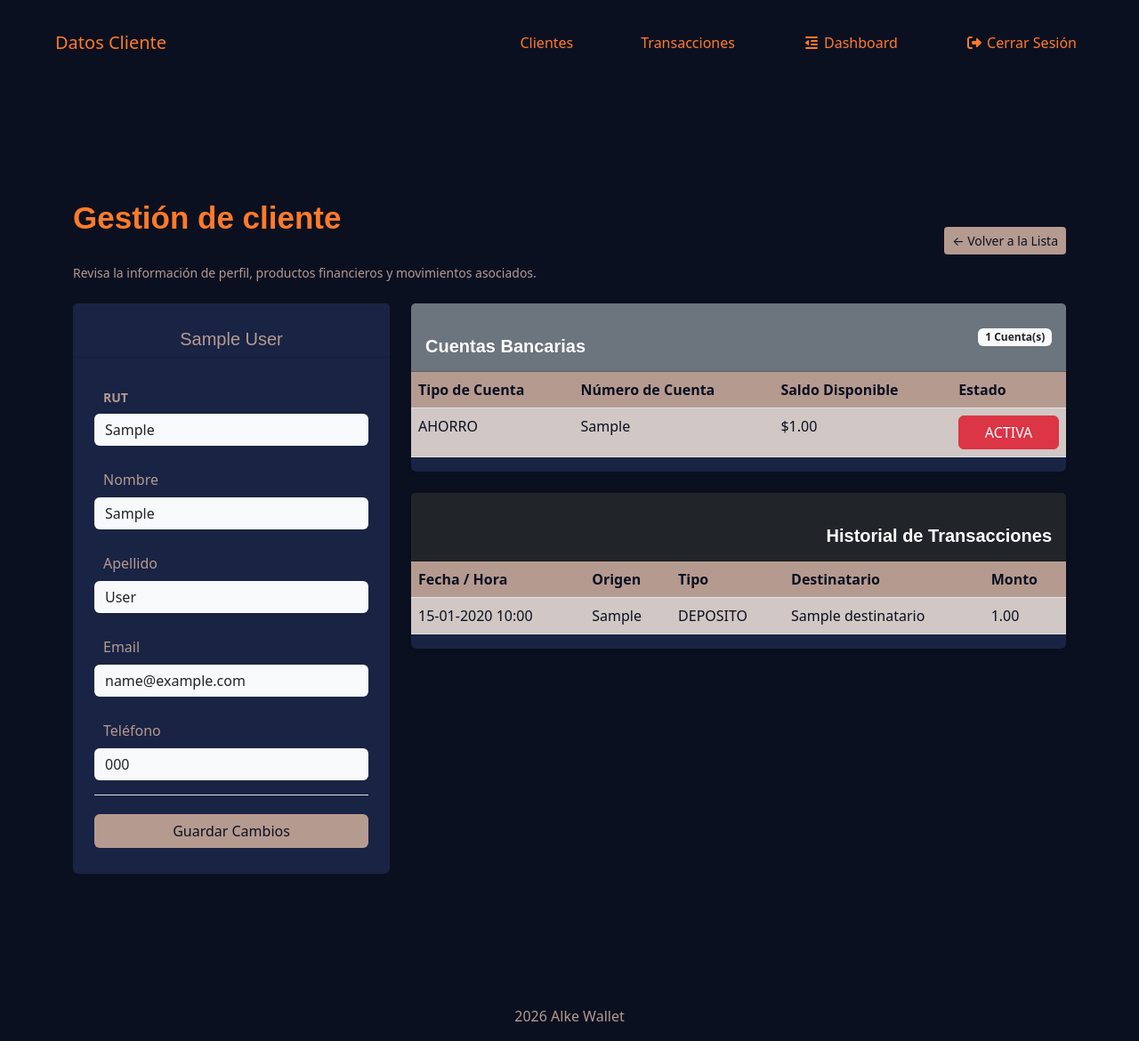
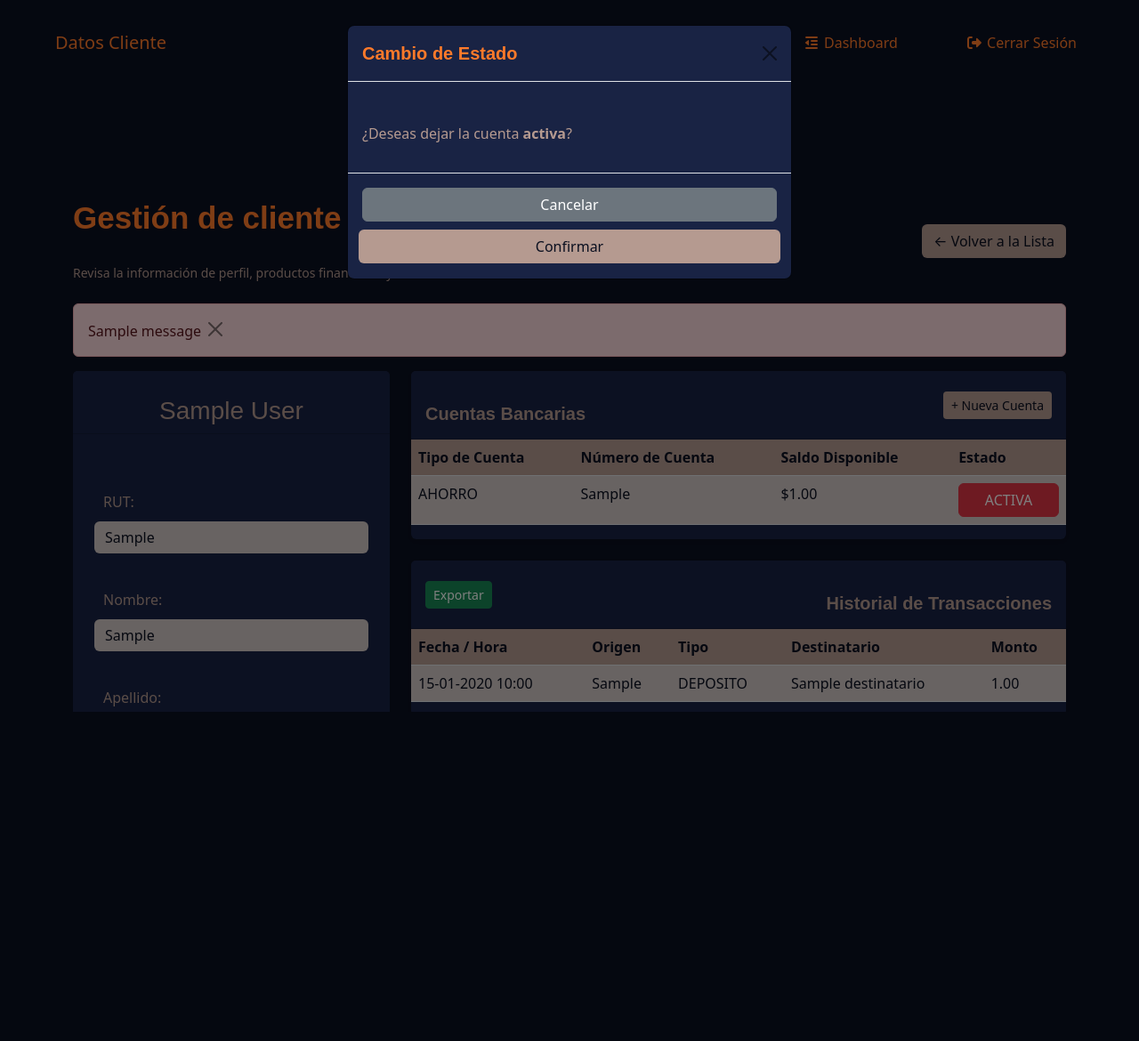
Before and after one commit to KatheSol/Alke-Wallet-2, a Django app: page /datos-cliente/1 in a window 1280 px wide, after a click on "ACTIVA". Shown: the whole page at 89% size. After the commit the page ends 800 px from the top, so only its background shows below. Run offline with Django 5.2, Linux system fonts and the light colour scheme; tables that the repository leaves empty hold one stand-in row (values such as "Sample post"); one stand-in notice (Sample message) is shown; some libraries are stand-ins or nearby versions; some web fonts are replaced.

Commit message:
Funcionalidad vista datos-cliente completa

```diff
--- a/gestion/forms.py
+++ b/gestion/forms.py
@@ -4,7 +4,7 @@ from .models import *
 from django.contrib.auth.forms import UserCreationForm
 from django.contrib.auth.models import User
 
-## Formulario cliente
+## Formulario para Agregar cliente
 class ClienteForm(forms.ModelForm):
 
     TIPO_CUENTA = [
@@ -65,37 +65,37 @@ class ClienteForm(forms.ModelForm):
     ### para que el select de tipo de cuenta quede al inicio
     field_order = ['tipo_cuenta','rut','first_name','last_name','password', 'email','direccion', 'telefono']
 
+## Formulario para editar cliente
+class EditarClienteForm(forms.ModelForm):
 
-### Formulario cuenta
-'''class CuentaForm(forms.ModelForm):
     class Meta:
-        model = Cuenta
-        fields = ['cliente', 'numero_cuenta', 'tipo_cuenta','saldo']
+        model = Cliente
+        fields = ['rut','first_name','last_name','email','direccion','telefono']
         widgets = {
-            'cliente':forms.TextInput(
-                attrs={'class':'form-control'}
-                ),
-            'numero_cuenta': forms.TextInput(
-                attrs={'class':'form-control'}
+            'rut':forms.TextInput(
+                attrs={'class':'form-control input-claro', 'readonly':True}
             ),
-            'tipo_cuenta': forms.TextInput(
-                attrs={'class':'form-control',}
+            'first_name': forms.TextInput(
+                attrs={'class':'form-control input-claro'}
             ),
-            'saldo': forms.DecimalField(
-                attrs={'class':'form-control'}
+            'last_name': forms.TextInput(
+                attrs={'class':'form-control input-claro',}
+            ),
+            'email': forms.EmailInput(
+                attrs={'class':'form-control input-claro', 'type':'email'}
+            ),
+            'direccion': forms.TextInput(
+                attrs={'class':'form-control input-claro'}
+            ),
+            'telefono': forms.TextInput(
+                attrs={'class':'form-control input-claro'}
             ),
         }
         labels = {
-            'cliente': 'Cliente:',
-            'numero_cuenta': 'Numero de cuenta:',
-            'tipo_cuenta': 'Tipo de cuenta:',
-            'saldo': 'Saldo:',
+            'rut': 'RUT:',
+            'first_name': 'Nombre:',
+            'last_name': 'Apellido:',
+            'email': 'Email:',
+            'direccion': 'Dirección',
+            'telefono': 'Teléfono:',
         }
-
-        def clean_cliente(self):
-            cliente = self.cleaned_data['cliente']
-            if len(cliente) <=0:
-                raise forms.ValidationError("El campo cliente no puede estar vacío")
-            return cliente
-
-    '''
--- a/gestion/static/css/style.css
+++ b/gestion/static/css/style.css
@@ -248,6 +248,14 @@ table .table-striped .table-hover {
 }
 
 
+/*-----------------Datos-cliente-------------------*/
+
+.input-claro{
+    background-color: var(--color_5);
+    color: var(--color_4)
+}
+
+
 /*------------------------------------------------*/
 @media (min-width: 992px) and (max-width: 1080px) {
     a{
--- a/gestion/static/js/scripts.js
+++ b/gestion/static/js/scripts.js
@@ -0,0 +1,24 @@
+const modalCambiarEstadoCuenta = document.getElementById('modalCambiarEstado');
+
+if (modalCambiarEstadoCuenta) {
+    modalCambiarEstadoCuenta.addEventListener('show.bs.modal', function (event) {
+        // Botón eliminar
+        const boton = event.relatedTarget;
+
+        // información de los atributos data
+        const id = boton.getAttribute('data-id');
+        const estadoActual = boton.getAttribute('data-estado');
+
+        if (estadoActual=='activa'){
+            estadoFuturo="inactiva"
+        }
+        else{
+            estadoFuturo="activa"
+        }
+
+        // Escribir la información en los campos del modal
+        document.getElementById('estadoFut').value = estadoFuturo;
+        document.getElementById('estadoFuturo').textContent = estadoFuturo;
+        document.getElementById('idCuenta').value = id;
+    });
+}
--- a/gestion/templates/gestion/administrador/datos_cliente.html
+++ b/gestion/templates/gestion/administrador/datos_cliente.html
@@ -12,46 +12,37 @@
             <div class="row mb-4">
                 <div class="col-12 d-flex justify-content-between align-items-center">
                     <div>
-                        <h1 class="mb-1 fw-bold"> Gestión de cliente</h1>
+                        <h1 class="mb-1"> Gestión de cliente</h1>
                         <p class="small mb-0">Revisa la información de perfil, productos financieros y movimientos asociados.</p>
                     </div>
-                    <a href="{% url 'lista-clientes' %}" class="btn btn-outline btn-claro btn-sm">
+                    <a href="{% url 'lista-clientes' %}" class="btn btn-claro">
                         ← Volver a la Lista
                     </a>
                 </div>
             </div>
+            <!--para mostrar mensaje de error-->
+            {% if messages %}
+                    {% for message in messages %}
+                    <div class="alert alert-danger fade-show" role="alert">
+                            {{message}}
+                            <button class="btn-close" type="button" data-bs-dismiss="alert"></button>
+                    </div>
+                    {% endfor %}
+            {% endif %}
             <div class="row g-4">
                 <!-- COLUMNA IZQUIERDA: Formulario de Datos Personales -->
                 <div class="col-lg-4">
                     <div class="card border-0 h-100">
                         <div class="card-header modal-color d-flex justify-content-center">
-                            <h5 class="card-title mb-0">{{ cliente.first_name }} {{ cliente.last_name }}</h5>
+                            <h3 class="card-title mb-0">{{ cliente.first_name }} {{ cliente.last_name }}</h3>
                         </div>
                         <div class="card-body p-4">
                             <form method="POST" class="form-claro">
                                 {% csrf_token %}
-                                <div class="mb-3">
-                                    <label class="form-label small fw-bold">RUT</label>
-                                    <input type="text" class="form-control bg-light" value="{{ cliente.rut }}" readonly disabled>
+                                <div>
+                                    {{form.as_p}}
                                 </div>
-                                <!-- Renderizado manual de los campos de Django para que uses Bootstrap -->
-                                <div class="mb-3">
-                                    <label class="form-label">Nombre</label>
-                                    <input type="text" class="form-control bg-light" value="{{ cliente.first_name }}" >
-                                </div>
-                                <div class="mb-3">
-                                    <label class="form-label">Apellido</label>
-                                    <input type="text" class="form-control bg-light" value="{{ cliente.last_name }}" >
-                                </div>
-                                <div class="mb-3">
-                                    <label class="form-label">Email</label>
-                                    <input type="text" class="form-control bg-light" value="{{ cliente.email }}" >
-                                </div>
-                                <div class="mb-3">
-                                    <label class="form-label">Teléfono</label>
-                                    <input type="text" class="form-control bg-light" value="{{ cliente.telefono }}" >
-                                </div>
-                                <!-- Botones de Acción de Datos -->
+                                <!-- Boton guardar cambios -->
                                 <div class="d-grid gap-2 border-top pt-3">
                                     <button type="submit" class="btn btn-claro">Guardar Cambios</button>
                                 </div>
@@ -64,9 +55,9 @@
                     <div class="d-flex flex-column gap-4">
                         <!-- SECCIÓN DE CUENTAS ASOCIADAS -->
                         <div class="card shadow-sm border-0">
-                            <div class="card-header bg-secondary text-white py-3 d-flex justify-content-between align-items-center">
+                            <div class="card-header modal-color py-3 d-flex justify-content-between align-items-center">
                                 <h5 class="card-title mb-0 fw-semibold">Cuentas Bancarias</h5>
-                                <span class="badge bg-light text-dark fw-bold">{{ cuentas|length }} Cuenta(s)</span>
+                                <button class="btn btn-claro btn-sm w-auto" data-bs-toggle="modal" data-bs-target="#modalNuevaCuenta">+ Nueva Cuenta</button>
                             </div>
                             <div class="card-body p-0">
                                 <table class="table table-striped table-hover">
@@ -81,16 +72,16 @@
                                     <tbody>
                                         {% for cuenta in cuentas %}
                                             <tr>
-                                                <td scope="row">{{ cuenta.tipo_cuenta }}</td>
+                                                <td scope="row">{{ cuenta.tipo_cuenta|capfirst }}</td>
                                                 <td>{{ cuenta.numero_cuenta }}</td>
                                                 <td>${{ cuenta.saldo }}</td>
                                                 <td>
                                                     {% if cuenta.estado == 'activa' %}
-                                                        <button class="btn btn-success" data-bs-toggle="modal" data-bs-target="#modalCambiarEstado" data-id="{{cuenta.pk}}">
+                                                        <button class="btn btn-success" data-bs-toggle="modal" data-bs-target="#modalCambiarEstado" data-estado="{{cuenta.estado}}" data-id="{{cuenta.pk}}">
                                                             {{ cuenta.estado|capfirst }}
                                                         </button>
                                                     {% else %}
-                                                        <button class="btn btn-danger" data-bs-toggle="modal" data-bs-target="#modalCambiarEstado" data-id="{{cuenta.pk}}">
+                                                        <button class="btn btn-danger" data-bs-toggle="modal" data-bs-target="#modalCambiarEstado" data-estado="{{cuenta.estado}}" data-id="{{cuenta.pk}}">
                                                             {{ cuenta.estado|capfirst }}
                                                         </button>
                                                     {% endif %}
@@ -110,7 +101,8 @@
 
                         <!-- SECCIÓN DE HISTORIAL DE TRANSACCIONES -->
                         <div class="card shadow-sm border-0">
-                            <div class="card-header bg-dark text-white py-3">
+                            <div class="card-header modal-color py-3 d-flex justify-content-between align-items-center">
+                                <button class="btn btn-success btn-sm w-auto" data-bs-toggle="modal" data-bs-target="#modalExportar">Exportar</button>
                                 <h5 class="card-title mb-0 fw-semibold">Historial de Transacciones</h5>
                             </div>
                             <div class="card-body p-0">
@@ -146,4 +138,76 @@
         </div>
     </main>
 
+    <!--MODAL Cambiar el estado de la cuenta bancaria-->
+    <div class="modal fade" id="modalCambiarEstado" tabindex="-1" aria-labelledby="exampleModalLabel" aria-hidden="true">
+        <div class="modal-dialog">
+            <div class="modal-content modal-color">
+                <div class="modal-header">
+                    <h1 class="modal-title fs-5" id="exampleModalLabel">Cambio de Estado</h1>
+                    <button type="button" class="btn-close" data-bs-dismiss="modal" aria-label="Close"></button>
+                </div>
+                <form id="formCambioEstado" method="POST" class="form-claro">
+                    {% csrf_token %} <!--formulario seguro-->
+                    <div class="modal-body">
+                        <input type="hidden" name="accion" value="cambio_estado">
+                        <input type="hidden" name="id_cuenta" id ="idCuenta">
+                        <input type="hidden" name="estado_futuro" id ="estadoFut">
+                        <p>¿Deseas dejar la cuenta <strong id="estadoFuturo"></strong>?</p>
+                    </div>
+                    <div class="modal-footer">
+                        <button type="button" class="btn btn-secondary" data-bs-dismiss="modal">Cancelar</button>
+                        <button type="submit" class="btn btn-claro">Confirmar</button>
+                    </div>
+                </form>
+            </div>
+        </div>
+    </div>
+    <!--MODAL agregar cuenta bancaria-->
+    <div class="modal fade" id="modalNuevaCuenta" tabindex="-1" aria-labelledby="exampleModalLabel" aria-hidden="true">
+        <div class="modal-dialog">
+            <div class="modal-content modal-color">
+                <div class="modal-header">
+                    <h1 class="modal-title fs-5" id="exampleModalLabel">Nueva Cuenta</h1>
+                    <button type="button" class="btn-close" data-bs-dismiss="modal" aria-label="Close"></button>
+                </div>
+                <form id="formNuevaCuenta" method="POST" class="form-claro">
+                    {% csrf_token %} <!--formulario seguro-->
+                    <div class="modal-body">
+                        <input type="hidden" name="accion" value="nueva_cuenta">
+                        <p>Tipo de cuenta</p>
+                        <select class="form-select" name="tipo_cuenta" aria-label="Default select example">
+                            <option selected>Selecciona una opción</option>
+                            <option value="vista">Cuenta Vista</option>
+                            <option value="corriente">Cuenta Corriente</option>
+                            <option value="ahorro">Cuenta de Ahorro</option>
+                        </select>
+                    </div>
+                    <div class="modal-footer">
+                        <button type="submit" class="btn btn-claro">Crear cuenta bancaria</button>
+                    </div>
+                </form>
+            </div>
+        </div>
+    </div>
+    <!--MODAL Exportar no implementado-->
+    <div class="modal fade" id="modalExportar" tabindex="-1" aria-labelledby="exampleModalLabel" aria-hidden="true">
+        <div class="modal-dialog">
+            <div class="modal-content modal-color">
+                <div class="modal-header">
+                    <h1 class="modal-title fs-5" id="exampleModalLabel">Exportar</h1>
+                    <button type="button" class="btn-close" data-bs-dismiss="modal" aria-label="Close"></button>
+                </div>
+                <form id="formCambioEstado" method="POST" class="form-claro">
+                    {% csrf_token %} <!--formulario seguro-->
+                    <div class="modal-body">
+                        <p>Exportar aún no está implementado</p>
+                    </div>
+                    <div class="modal-footer">
+                        <button type="submit" class="btn btn-claro">Exportar</button>
+                    </div>
+                </form>
+            </div>
+        </div>
+    </div>
+
 {% endblock menu_admin %}
--- a/gestion/templates/gestion/administrador/transacciones.html
+++ b/gestion/templates/gestion/administrador/transacciones.html
@@ -23,6 +23,7 @@
                 </thead>
                 <tbody id="tablaTransacciones">
                     {% for transaccion in transacciones %}
+                    <tr>
                         <th scope="row">{{ transaccion.fecha|date:'d-m-Y H:i'}}</th>
                         <td>{{ transaccion.cuenta.cliente}}</td>
                         <td>{{ transaccion.cuenta.numero_cuenta}}</td>
@@ -31,10 +32,11 @@
                         <td>{{ transaccion.destinatario.banco }}</td>
                         <td>$ {{ transaccion.monto }}</td>
                         <td>
-                            <button class="btn btn-info" data-bs-toggle="modal" data-bs-target="#modalDetalleTransaccion" data-id="{{transaccion.pk}}">
+                            <button class="btn btn-info accordion-button" data-bs-toggle="modal" data-bs-target="#modalDetalleTransaccion" data-id="{{transaccion.pk}}">
                                 Detalle
                             </button>
                         </td>
+                    </tr>
                     {% endfor %}
                 </tbody>
             </table>
--- a/gestion/templates/gestion/base.html
+++ b/gestion/templates/gestion/base.html
@@ -19,6 +19,7 @@
     {% block content %}
     {% endblock  %}
 
+    <script src="{% static 'js/scripts.js' %}"></script>
     <script src="https://cdn.jsdelivr.net/npm/bootstrap@5.3.8/dist/js/bootstrap.bundle.min.js" integrity="sha384-FKyoEForCGlyvwx9Hj09JcYn3nv7wiPVlz7YYwJrWVcXK/BmnVDxM+D2scQbITxI" crossorigin="anonymous"></script>
 </body>
 </html>
--- a/gestion/views.py
+++ b/gestion/views.py
@@ -51,7 +51,6 @@ def registro(request):
 
     return render(request, 'gestion/index/registro_user.html', {'form':form})
 
-
 def dashboard_cliente(request):
     return render(request,"gestion/user/dashboard_cliente.html")
 
@@ -85,7 +84,7 @@ def transacciones(request):
     else:
         return render(request, "gestion/administrador/transacciones.html")
 
-#### muestra la lista de clientes
+#### muestra la lista de clientes en sesión administrador
 def lista_clientes(request):
 
     if request.method =='POST':
@@ -121,11 +120,11 @@ def lista_clientes(request):
     else:
         form = ClienteForm()
 
-    cuentas = Cuenta.objects.all().select_related('cliente')
+    clientes = Cliente.objects.all()
     ### Si existen cuentas registradas envía datos
-    if len(cuentas)>0:
+    if len(clientes)>0:
         return render(request, "gestion/administrador/lista_clientes.html",{
-            'cuentas':cuentas,
+            'clientes':clientes,
             'form': form
             })
     ### sino, muestra solo el html
@@ -135,12 +134,68 @@ def lista_clientes(request):
 def datos_cliente(request,pk):
 
     cliente = get_object_or_404(Cliente, pk=pk)
+
+    if request.method =='POST':
+        ### identificamos la accion a realizar
+        accion = request.POST.get('accion')
+
+        if accion=='nueva_cuenta':
+            tipo_cuenta = request.POST.get('tipo_cuenta')
+            ### verificamos si el cliente ya posee una cuenta del tipo escogido
+            if Cuenta.objects.filter(cliente=pk,tipo_cuenta=tipo_cuenta).exists():
+                messages.error(request, f"Cliente ya posee una cuenta {tipo_cuenta}")
+
+            else:
+                # creamos el numero aleatorio de la cuenta
+                while True:
+                    nro_aleatorio = str(random.randint(1000000000, 9999999999))
+                    if not Cuenta.objects.filter(numero_cuenta=nro_aleatorio).exists():
+                        break # sale del bucle cuando encuentra un número disponible
+
+                # se crea la cuenta bancaria cliente
+                Cuenta.objects.create(
+                    cliente=cliente,
+                    numero_cuenta=nro_aleatorio,
+                    tipo_cuenta=tipo_cuenta
+                    )
+            ### volvemos a cargar el formulario con los datos del cliente
+            form = EditarClienteForm(instance=cliente)
+
+        elif accion=='cambio_estado':
+
+            cuenta_id = request.POST.get('id_cuenta')
+            nuevo_estado = request.POST.get('estado_futuro')
+
+            print(f'{nuevo_estado}-{cuenta_id}')
+
+            cuenta = Cuenta.objects.get(id=cuenta_id)
+            cuenta.estado = nuevo_estado
+            cuenta.save()
+
+            form = EditarClienteForm(instance=cliente)
+
+        ### si no se activa un modal entoces el formulario indica actualizar el cliente
+        else:
+            ### el instance=cliente es para hacer referencia al cliente seleccionado
+            form = EditarClienteForm(request.POST,instance=cliente)
+            if form.is_valid():
+                cliente = form.save(commit=False) ###guardar temporalmente
+                cliente.save() ### se guarda
+            else:
+                return render(request, "gestion/administrador/datos_cliente.html",{'form': form})
+
+    else:
+        form = EditarClienteForm(instance=cliente)
+
+
     cuentas = Cuenta.objects.filter(cliente_id=cliente)
     transacciones = Transaccion.objects.filter(cuenta__cliente=cliente).select_related('cuenta')
     ultimos_movimientos = Transaccion.objects.filter(cuenta__cliente=cliente).select_related('cuenta').order_by('-fecha')[:5]
+
     return render(request, "gestion/administrador/datos_cliente.html", {
         'cliente': cliente,
         'cuentas': cuentas,
         'transacciones': transacciones,
-        'ultimos_movimientos': ultimos_movimientos
+        'ultimos_movimientos': ultimos_movimientos,
+        'form': form
     })
```
Also changed, not shown: gestion/templates/gestion/administrador/lista_clientes.html (+9 -23 lines).
